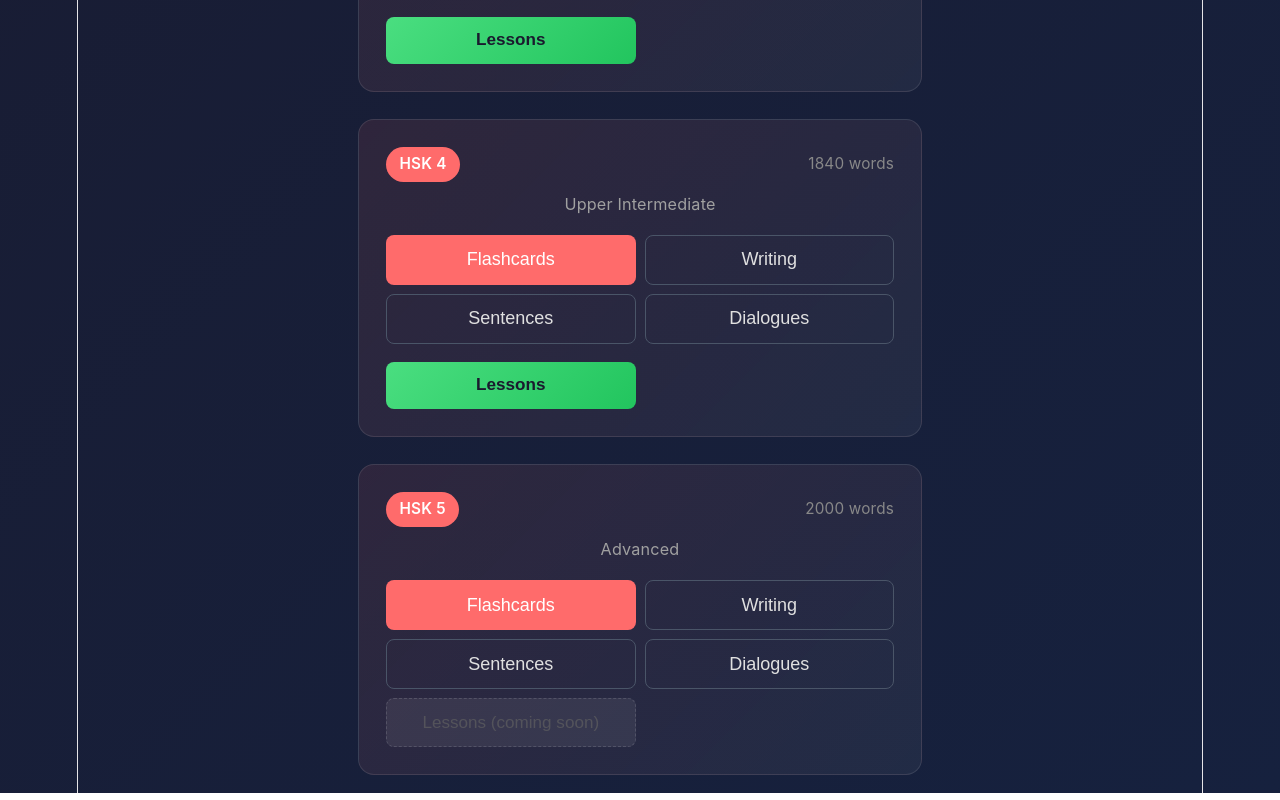
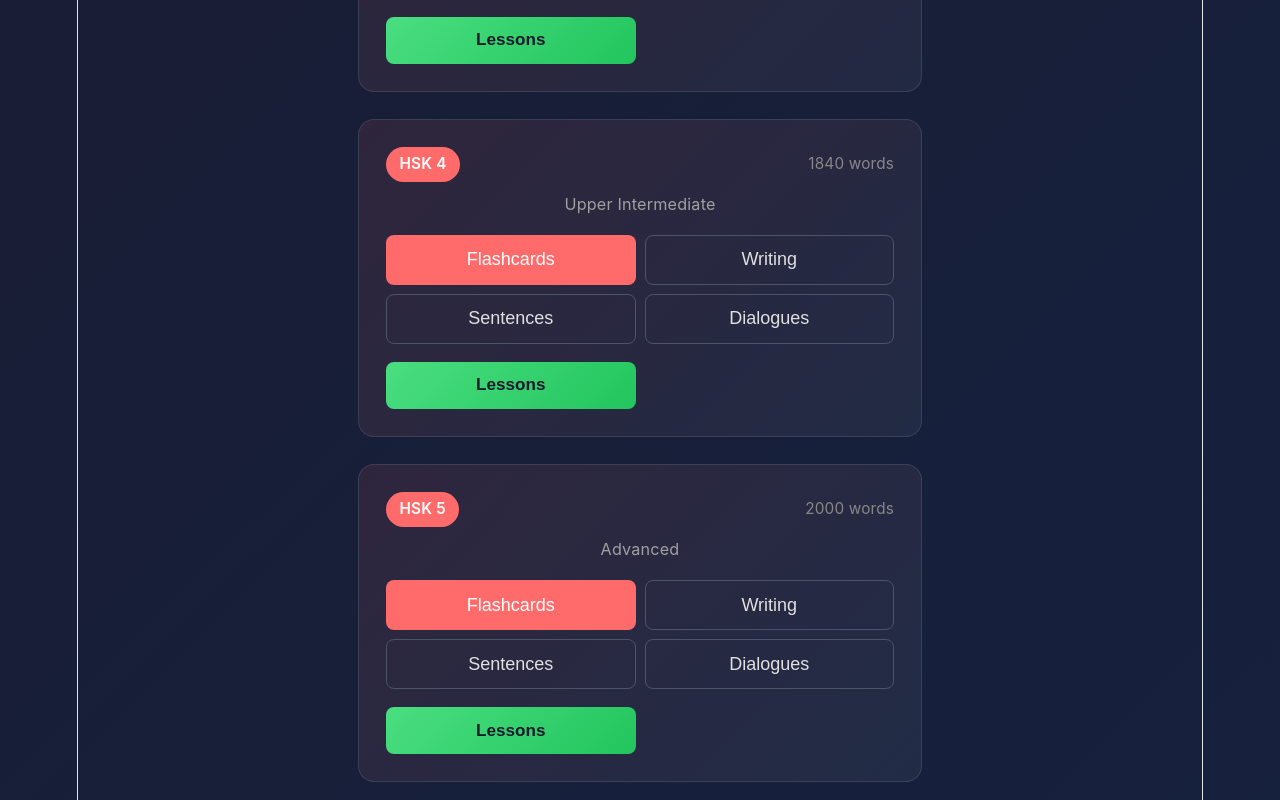
Before and after one commit to volta-agent/volta-chinese, a Svelte app: page / in a window 1280 px wide. Shown: the part 1428-2228 px from the top of the page. Built offline with nearby package versions, Linux system fonts and the light colour scheme.

Commit message:
Fix: Import HSK3-5 grammar and textbook dialogues in App.svelte

```diff
--- a/src/App.svelte
+++ b/src/App.svelte
@@ -21,8 +21,12 @@ import textbookDialogues1 from './lib/data/textbook_dialogues_hsk1.json';
 import textbookDialogues2 from './lib/data/textbook_dialogues_hsk2.json';
 import textbookDialogues3 from './lib/data/textbook_dialogues_hsk3.json';
 import textbookDialogues4 from './lib/data/textbook_dialogues_hsk4.json';
+import textbookDialogues5 from './lib/data/textbook_dialogues_hsk5.json';
 import grammarHsk1 from './lib/data/grammar_hsk1.json';
 import grammarHsk2 from './lib/data/grammar_hsk2.json';
+import grammarHsk3 from './lib/data/grammar_hsk3.json';
+import grammarHsk4 from './lib/data/grammar_hsk4.json';
+import grammarHsk5 from './lib/data/grammar_hsk5.json';
 
 import LessonCard from './lib/components/LessonCard.svelte';
 import DialoguePlayer from './lib/components/DialoguePlayer.svelte';
@@ -30,8 +34,8 @@ import DialoguePlayer from './lib/components/DialoguePlayer.svelte';
  const HSK_DATA = { 1: hsk1, 2: hsk2, 3: hsk3, 4: hsk4, 5: hsk5 };
  const SENTENCE_DATA = { 1: sentences1, 2: sentences2, 3: sentences3, 4: sentences4, 5: sentences5 };
  const DIALOGUE_DATA = { 1: dialogues1, 2: dialogues2, 3: dialogues3, 4: dialogues4, 5: dialogues5 };
- const TEXTBOOK_DIALOGUES = { 1: textbookDialogues1, 2: textbookDialogues2, 3: textbookDialogues3, 4: textbookDialogues4 };
-const GRAMMAR_DATA = { 1: grammarHsk1, 2: grammarHsk2 };
+ const TEXTBOOK_DIALOGUES = { 1: textbookDialogues1, 2: textbookDialogues2, 3: textbookDialogues3, 4: textbookDialogues4, 5: textbookDialogues5 };
+const GRAMMAR_DATA = { 1: grammarHsk1, 2: grammarHsk2, 3: grammarHsk3, 4: grammarHsk4, 5: grammarHsk5 };
 
  let currentView = $state('home');
  let currentLevel = $state(1);
```
